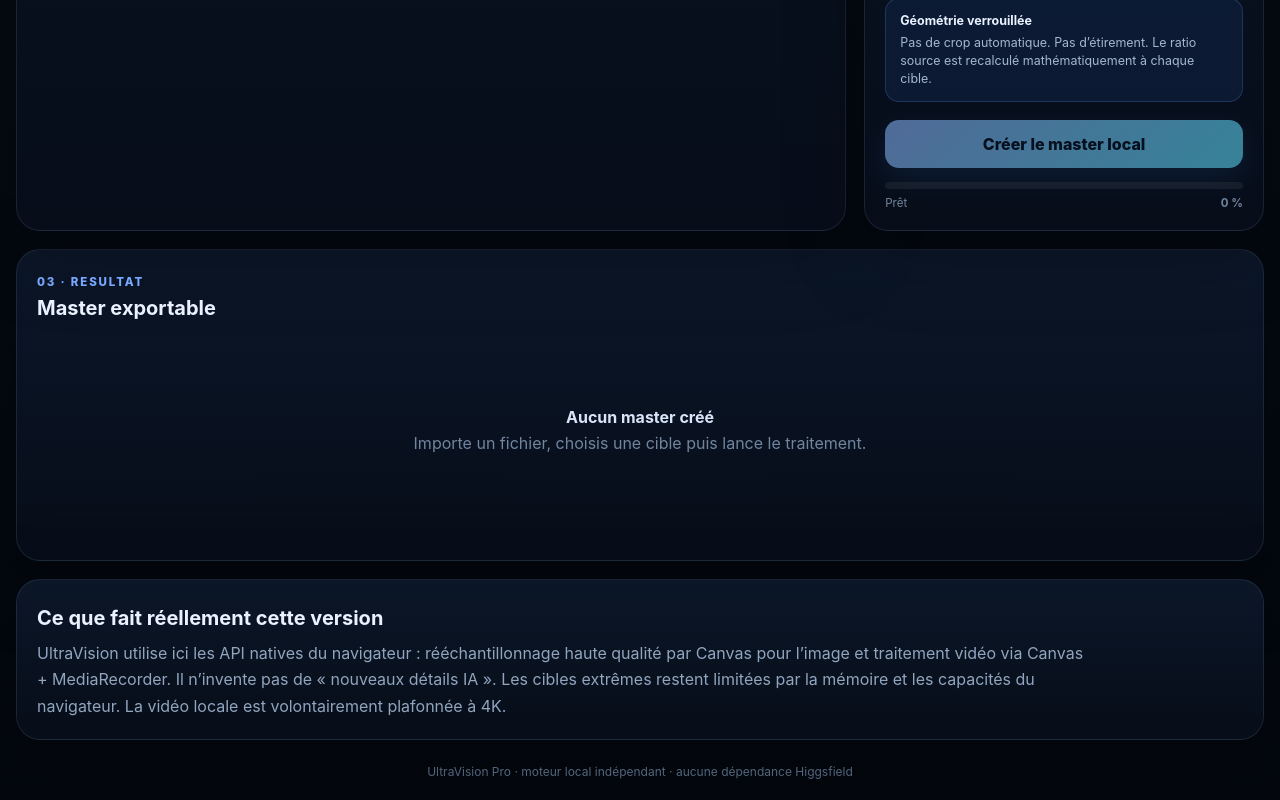
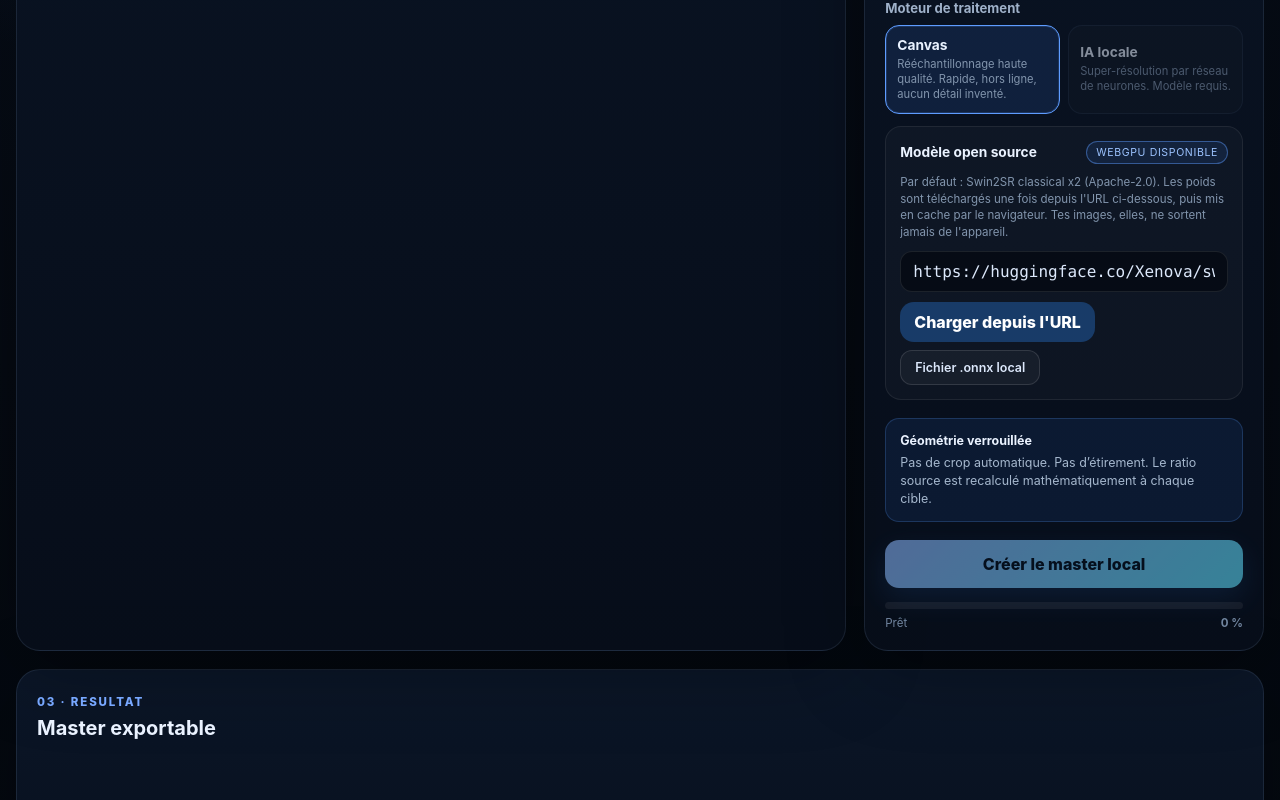
Before and after one commit to Nikoju1977/Niko-Ultravision, a React (Vite) app: page / in a window 1280 px wide. Shown: the part 820-1620 px from the top of the page. Built offline with nearby package versions, Linux system fonts and the light colour scheme.

Commit message:
Apply UltraVision complete patch: image UI

```diff
--- a/src/App.tsx
+++ b/src/App.tsx
@@ -350,6 +350,110 @@ export default function App() {
             </div>
           )}
 
+          {mode === "image" && (
+            <div className="control-block">
+              <label>Moteur de traitement</label>
+              <div className="engine-grid">
+                <button
+                  type="button"
+                  className={engine === "canvas" ? "choice active" : "choice"}
+                  onClick={() => setEngine("canvas")}
+                  disabled={busy}
+                >
+                  <strong>Canvas</strong>
+                  <span>Rééchantillonnage haute qualité. Rapide, hors ligne, aucun détail inventé.</span>
+                </button>
+                <button
+                  type="button"
+                  className={engine === "ai" ? "choice active" : "choice"}
+                  onClick={() => setEngine("ai")}
+                  disabled={busy || !model || aiTooLarge}
+                  title={
+                    !model
+                      ? "Charge d'abord un modèle ONNX."
+                      : aiTooLarge
+                        ? "Source trop grande pour l'inférence locale."
+                        : undefined
+                  }
+                >
+                  <strong>IA locale{model ? ` · x${model.scale}` : ""}</strong>
+                  <span>
+                    {model
+                      ? `Réseau de neurones exécuté sur l'appareil (${model.provider.toUpperCase()}).`
+                      : "Super-résolution par réseau de neurones. Modèle requis."}
+                  </span>
+                </button>
+              </div>
+
+              {!aiEngineAvailable() && (
+                <div className="warning-card">WebAssembly indisponible : le moteur IA ne peut pas démarrer sur ce navigateur.</div>
+              )}
+
+              <div className="model-box">
+                <div className="model-head">
+                  <strong>Modèle open source</strong>
+                  <span className={webGpuAvailable() ? "badge ok" : "badge"}>
+                    {webGpuAvailable() ? "WebGPU disponible" : "WASM (CPU)"}
+                  </span>
+                </div>
+
+                <p className="model-note">
+                  Par défaut : {DEFAULT_MODEL_LABEL}. Les poids sont téléchargés une fois depuis l'URL ci-dessous, puis
+                  mis en cache par le navigateur. Tes images, elles, ne sortent jamais de l'appareil.
+                </p>
+
+                <input
+                  type="url"
+                  value={modelUrl}
+                  spellCheck={false}
+                  onChange={(event) => setModelUrl(event.target.value)}
+                  disabled={busy || modelBusy}
+                  aria-label="URL du modèle ONNX"
+                />
+
+                <div className="model-actions">
+                  <button
+                    type="button"
+                    className="secondary-button"
+                    disabled={busy || modelBusy || !modelUrl.trim() || !aiEngineAvailable()}
+                    onClick={() => void acquireModel({ kind: "url", url: modelUrl.trim(), label: DEFAULT_MODEL_LABEL })}
+                  >
+                    {modelBusy ? "Chargement…" : "Charger depuis l'URL"}
+                  </button>
+
+                  <label className="file-button">
+                    Fichier .onnx local
+                    <input
+                      type="file"
+                      accept=".onnx,application/octet-stream"
+                      disabled={busy || modelBusy || !aiEngineAvailable()}
+                      onChange={(event) => {
+                        const picked = event.target.files?.[0];
+                        if (picked) void acquireModel({ kind: "file", file: picked });
+                        event.target.value = "";
+                      }}
+                    />
+                  </label>
+                </div>
+
+                {modelStatus && <div className="model-status">{modelStatus}</div>}
+                {aiTooLarge && (
+                  <div className="warning-card">
+                    Source de {(sourcePixels / 1_000_000).toFixed(1)} MP : au-delà de{" "}
+                    {(AI_MAX_SOURCE_PIXELS / 1_000_000).toFixed(0)} MP l'inférence par tuiles n'est plus tenable dans un
+                    navigateur. Moteur Canvas imposé.
+                  </div>
+                )}
+                {aiSlow && engine === "ai" && (
+                  <div className="warning-card">
+                    {(sourcePixels / 1_000_000).toFixed(1)} MP en entrée : l'inférence va durer plusieurs minutes,
+                    surtout sans WebGPU.
+                  </div>
+                )}
+              </div>
+            </div>
+          )}
+
           <div className="fidelity-card">
             <strong>Géométrie verrouillée</strong>
             <span>Pas de crop automatique. Pas d’étirement. Le ratio source est recalculé mathématiquement à chaque cible.</span>
@@ -400,6 +504,9 @@ export default function App() {
                 <div><dt>Résolution</dt><dd>{formatDimensions(output.size)}</dd></div>
                 <div><dt>Taille</dt><dd>{(output.blob.size / 1024 / 1024).toFixed(1)} Mo</dd></div>
                 <div><dt>Traitement</dt><dd>Local navigateur</dd></div>
+                {output.engineUsed && (
+                  <div><dt>Moteur</dt><dd>{output.engineUsed === "ai" ? "IA locale (ONNX)" : "Canvas"}</dd></div>
+                )}
                 {output.frameRate && (
                   <div><dt>Cadence</dt><dd>{Math.round(output.frameRate)} i/s{output.frameRateDetected ? " détectée" : " compatibilité"}</dd></div>
                 )}
@@ -417,11 +524,17 @@ export default function App() {
       <section className="truth-panel">
         <h2>Ce que fait réellement cette version</h2>
         <p>
-          UltraVision utilise ici les API natives du navigateur : rééchantillonnage haute qualité par Canvas pour l’image et traitement vidéo via Canvas + MediaRecorder. Il n’invente pas de « nouveaux détails IA ». Les cibles extrêmes restent limitées par la mémoire et les capacités du navigateur. La vidéo locale est volontairement plafonnée à 4K.
+          Deux moteurs, deux comportements distincts. Le moteur <strong>Canvas</strong> rééchantillonne sans jamais fabriquer
+          de détail : c’est de l’agrandissement honnête. Le moteur <strong>IA locale</strong> exécute un vrai modèle de
+          super-résolution open source au format ONNX, par tuiles, sur cet appareil — il reconstruit bien de la texture,
+          avec le risque d’hallucination propre à ce type de réseau. Seuls les poids du modèle transitent par le réseau,
+          jamais tes médias. La vidéo reste en Canvas + MediaRecorder, plafonnée à 4K, avec cadence source détectée quand
+          <code> requestVideoFrameCallback</code> est disponible. Le 32K a été retiré : aucun navigateur actuel n’alloue un
+          canvas de cette surface. Le 16K n’est proposé que si la dimension maximale mesurée sur cet appareil le permet.
         </p>
       </section>
 
-      <footer>UltraVision Pro · moteur local indépendant · aucune dépendance Higgsfield</footer>
+      <footer>UltraVision Pro · moteurs locaux Canvas + ONNX Runtime Web · aucune dépendance Higgsfield</footer>
     </main>
   );
 }
```
